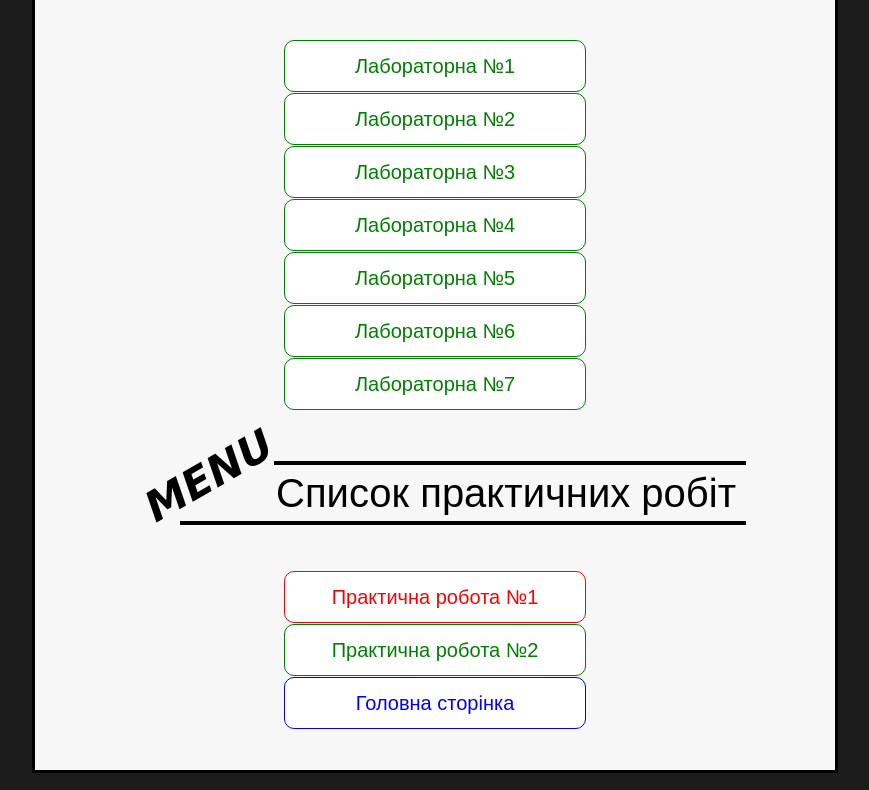
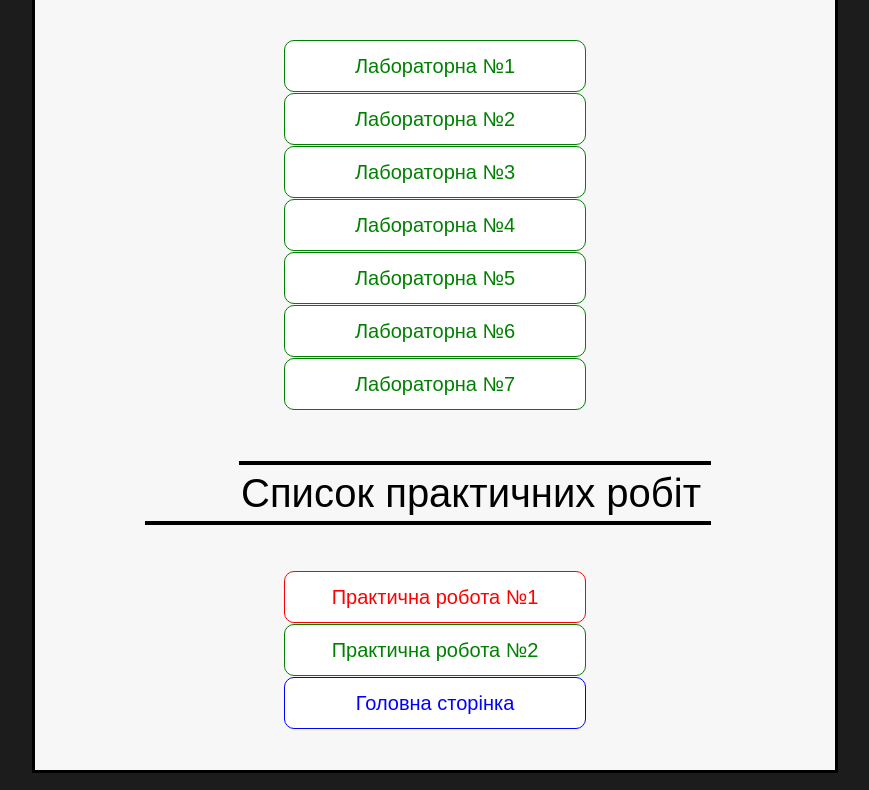
Before and after one commit to IllyaKoval2004/illyakoval2004.github.io, a plain HTML site: page menu/index.html in a window 1280 px wide. Shown: the part 397-1187 px from the top of the page, without its empty margins (205-1074 px from the left). Drawn offline with Linux system fonts and the light colour scheme.

Commit message:
Update style.css

```diff
--- a/menu/css/style.css
+++ b/menu/css/style.css
@@ -67,7 +67,7 @@ a:hover{
 }
 .five {
   background: #f7f7f7;
-  padding: 50px 20px 50px 170px;
+  padding: 50px 20px 50px 100px;
   text-align: center;
 }
 .five h1 {
@@ -83,18 +83,7 @@ a:hover{
   padding: 8px 10px 8px 2px;
   border-top: 4px solid;
 }
-.five h1:before {
-  content: "menu";
-  font-weight: 600;
-  font-variant: small-caps;
-  font-style: oblique;
-  position: absolute;
-  top: -25px;
-  left: -138px;
-  font-size: 1.5em;
-  transform: rotate(-30deg);
-  font-family: Bradley Hand, cursive;
-}
+
 .five h1:after {
   content: "";
   position: absolute;
```
